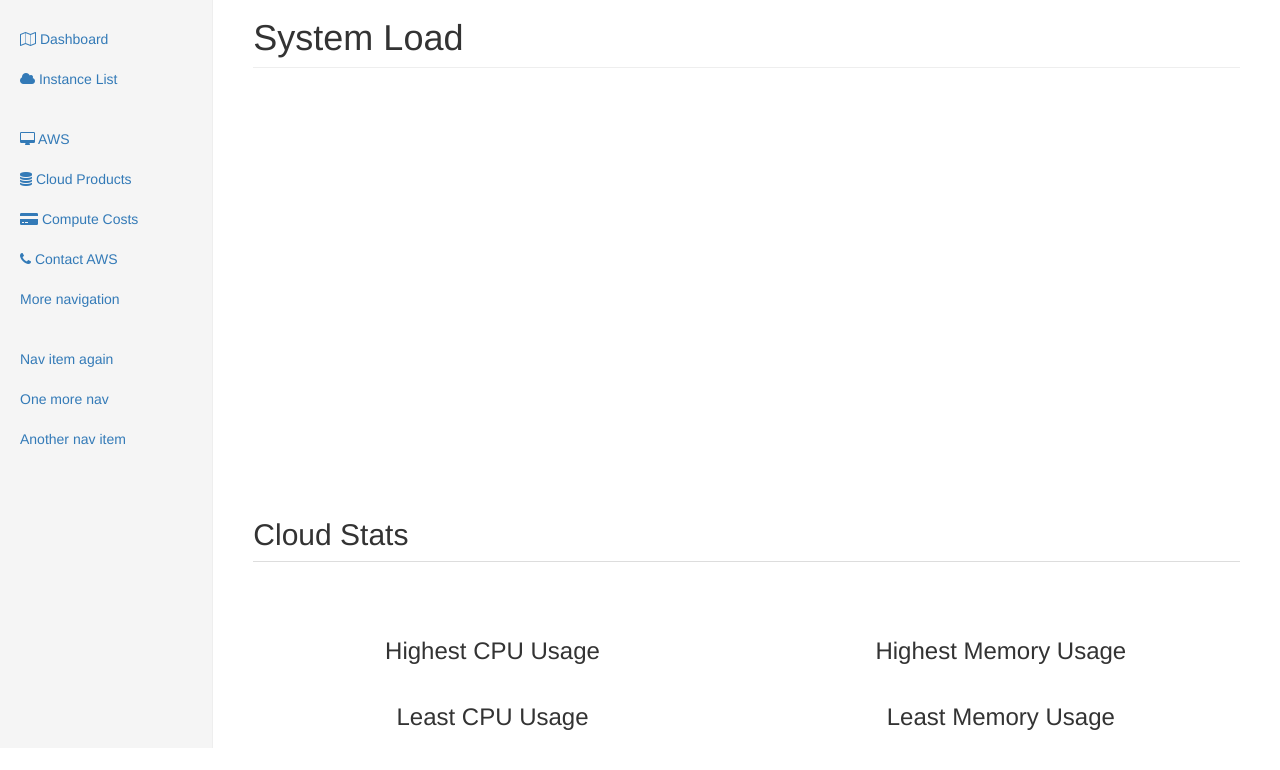
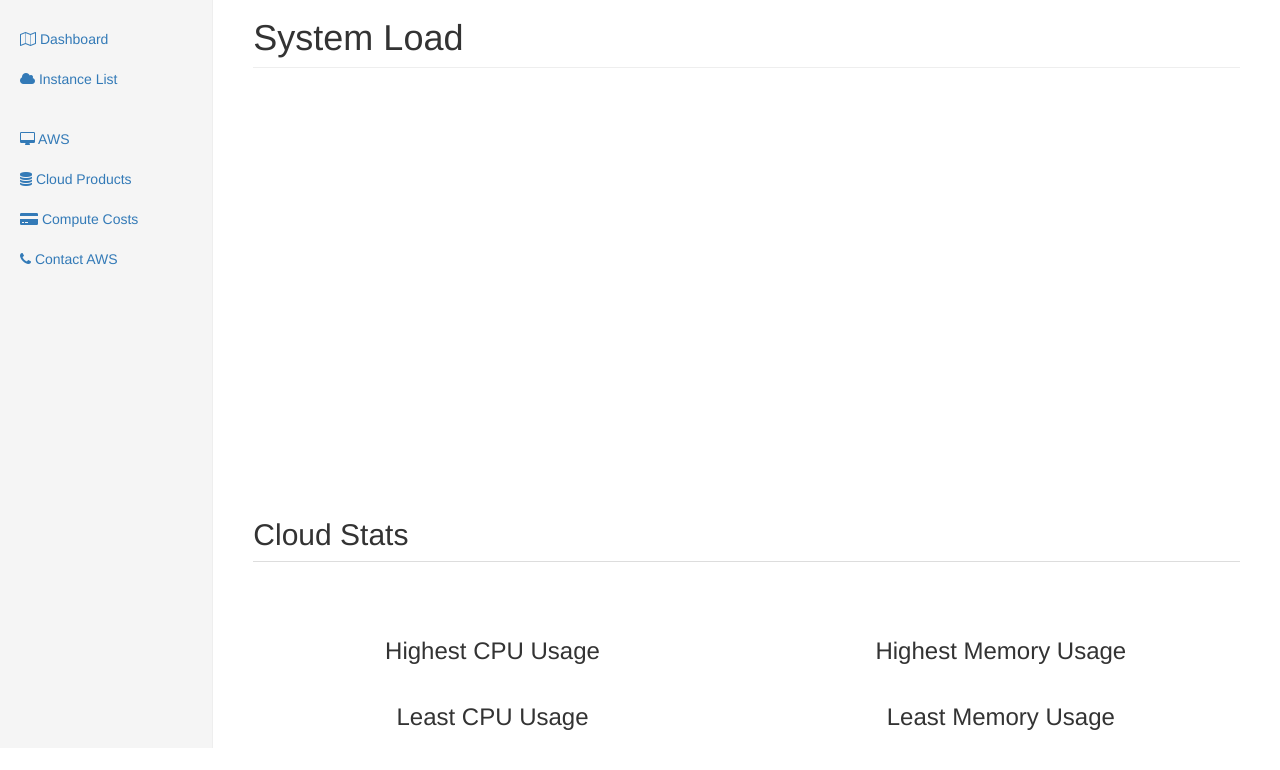
Before and after one commit to jpurviance/stackcents, a Django app: template core/templates/core/ec2.html in a window 1280 px wide. Shown: the part 52-822 px from the top of the page. Run offline with Django 3.2, Linux system fonts and the light colour scheme; the template is opened without the code that fills it, so the values that code supplies are empty; some libraries are stand-ins or nearby versions.

Commit message:
fixed no need buttons

```diff
--- a/core/templates/core/dashbard.html
+++ b/core/templates/core/dashbard.html
@@ -71,12 +71,6 @@
                 <li><a href="https://aws.amazon.com/products/"><i class="fa fa-database" aria-hidden="true"></i> Cloud Products</a></li>
                 <li><a href="https://aws.amazon.com/ec2/pricing/"><i class="fa fa-credit-card-alt" aria-hidden="true"></i> Compute Costs</a></li>
                 <li><a href="https://aws.amazon.com/contact-us/"><i class="fa fa-phone" aria-hidden="true"></i> Contact AWS</a></li>
-                <li><a href="">More navigation</a></li>
-            </ul>
-            <ul class="nav nav-sidebar">
-                <li><a href="">Nav item again</a></li>
-                <li><a href="">One more nav</a></li>
-                <li><a href="">Another nav item</a></li>
             </ul>
         </div>
         <div class="col-sm-9 col-sm-offset-3 col-md-10 col-md-offset-2 main">
--- a/core/templates/core/ec2.html
+++ b/core/templates/core/ec2.html
@@ -75,12 +75,6 @@
                                                                      aria-hidden="true"></i> Compute Costs</a></li>
                 <li><a href="https://aws.amazon.com/contact-us/"><i class="fa fa-phone" aria-hidden="true"></i> Contact
                     AWS</a></li>
-                <li><a href="">More navigation</a></li>
-            </ul>
-            <ul class="nav nav-sidebar">
-                <li><a href="">Nav item again</a></li>
-                <li><a href="">One more nav</a></li>
-                <li><a href="">Another nav item</a></li>
             </ul>
         </div>
         <div class="col-sm-9 col-sm-offset-3 col-md-10 col-md-offset-2 main">
```
Also changed, not shown: core/templates/core/full_list.html (+9 -10 lines).
